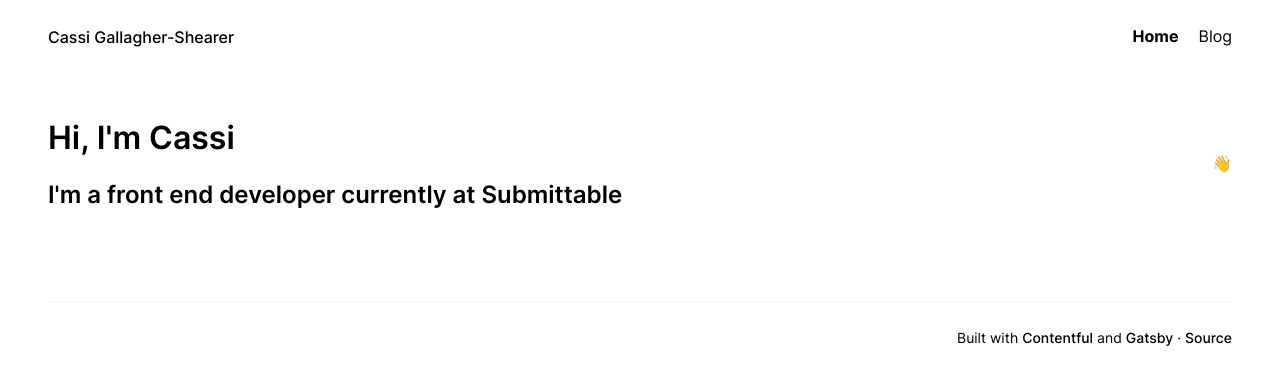
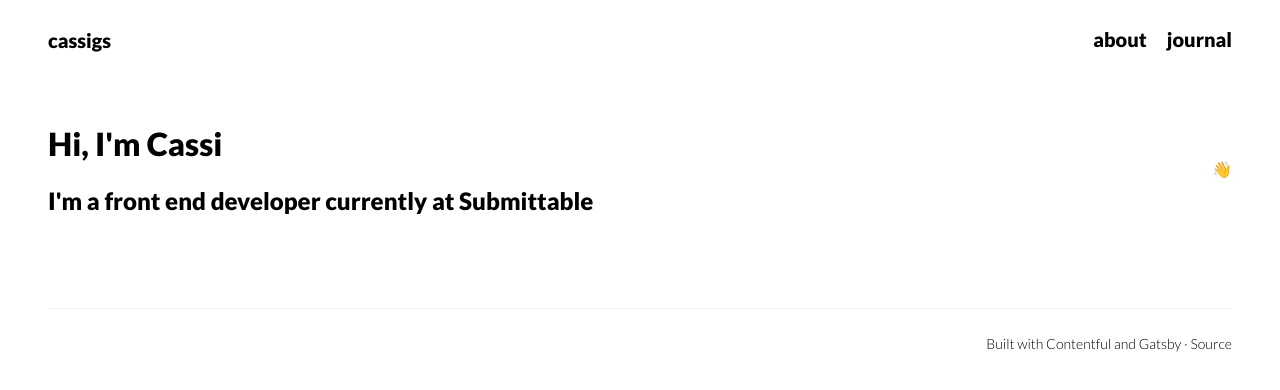
Before and after one commit to CassiGS/jamstack-portfolio, a Gatsby site: page / in a window 1280 px wide. Built offline with nearby package versions, Linux system fonts and the light colour scheme; Gatsby itself is replaced by a stand-in of ours.

Commit message:
Adjust navigation style

```diff
--- a/src/components/css/navigation.module.css
+++ b/src/components/css/navigation.module.css
@@ -24,6 +24,8 @@
   border-bottom: 1.5px solid transparent;
   color: currentColor;
   text-decoration: none;
+  font-weight: var(--bold);
+  font-size: var(--text-xl);
 }
 
 .navigationItem a:hover {
@@ -33,11 +35,13 @@
 
 .logoLink {
   display: flex;
-  font-weight: var(--medium);
   align-items: center;
   flex-direction: row;
   flex-shrink: 0;
   gap: var(--space-md);
+  font-weight: var(--bold);
+  font-size: var(--text-xl);
+
 }
 
 @media (max-width: 767px) {
--- a/src/components/global.css
+++ b/src/components/global.css
@@ -27,7 +27,7 @@
 body {
   background: var(--background);
   color: var(--text-color);
-  font-family: var(--font-sans);
+  font-family: var(--font-main);
   font-size: 16px;
   font-weight: var(--body);
   line-height: var(--default);
--- a/src/components/navigation.js
+++ b/src/components/navigation.js
@@ -6,17 +6,17 @@
 const Navigation = () => (
 	<nav role="navigation" className={styles.container} aria-label="Main">
 		<Link to="/" className={styles.logoLink}>
-			<span className={styles.navigationItem}>Cassi Gallagher-Shearer</span>
+			<span className={styles.navigationItem}>cassigs</span>
 		</Link>
 		<ul className={styles.navigation}>
 			<li className={styles.navigationItem}>
-				<Link to="/" activeClassName="active">
-					Home
+				<Link to="/about/" activeClassName="active">
+					about
 				</Link>
 			</li>
 			<li className={styles.navigationItem}>
 				<Link to="/blog/" activeClassName="active">
-					Blog
+					journal
 				</Link>
 			</li>
 		</ul>
--- a/src/components/variables.css
+++ b/src/components/variables.css
@@ -1,9 +1,9 @@
+@import url('https://fonts.googleapis.com/css2?family=Lato:wght@300;900&display=swap');
+
 :root {
   /* primitives */
   /* font-family */
-  --font-sans: 'Inter var', -apple-system, BlinkMacSystemFont, 'Segoe UI',
-    Helvetica, Arial, sans-serif, 'Apple Color Emoji', 'Segoe UI Emoji',
-    'Segoe UI Symbol';
+  --font-main: 'Lato', sans-serif;
   --font-monospace: SFMono-Regular, Menlo, Monaco, Consolas, 'Liberation Mono',
     'Courier New', monospace;
   --font-serif: 'Times New Roman', Times, serif;
@@ -34,9 +34,7 @@
   --body: 400;
   --medium: 500;
   --semibold: 600;
-  --bold: 700;
-  --extrabold: 800;
-  --heavy: 900;
+  --bold: 900;
 
   /* font-size */
   --text-xs: 12px;
```
